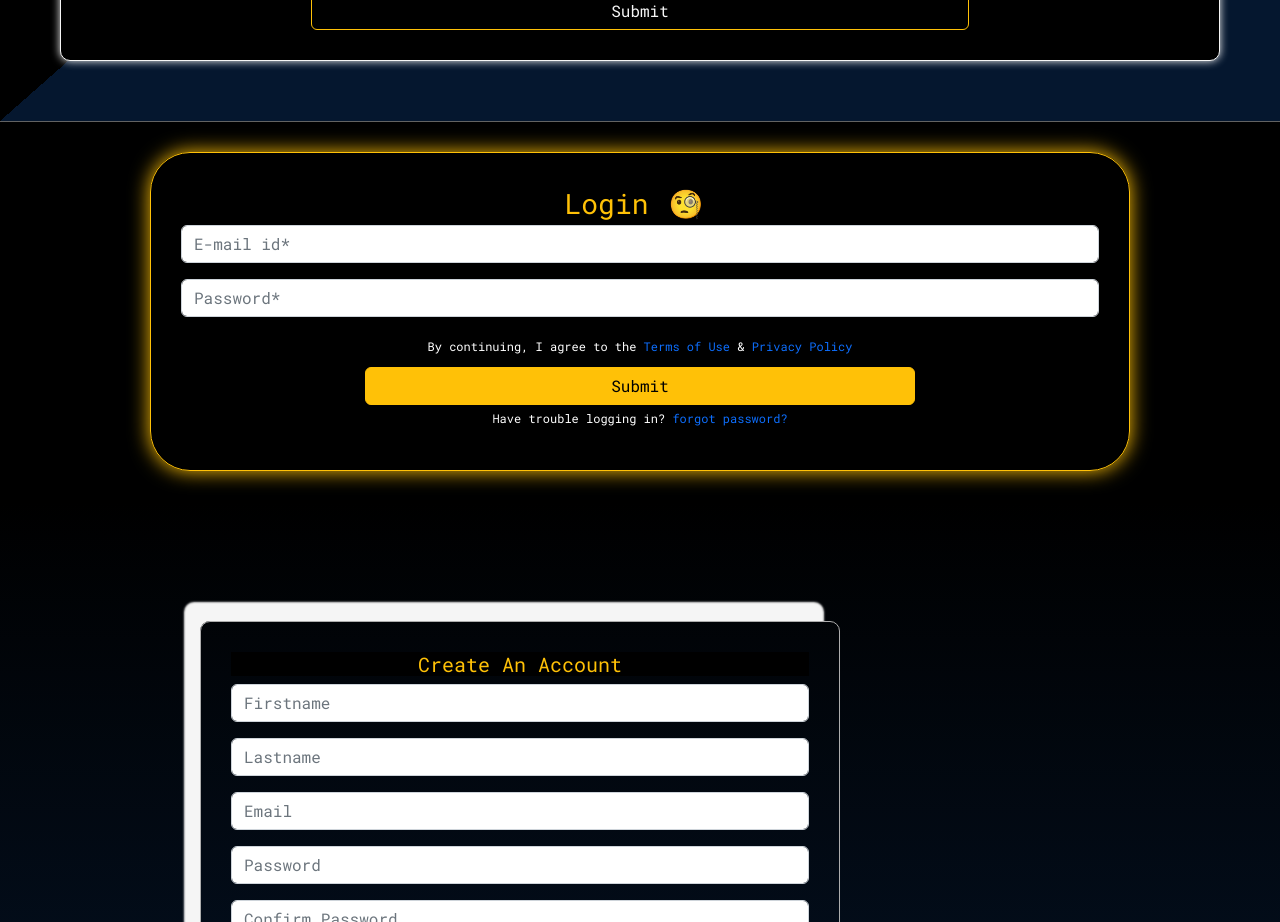
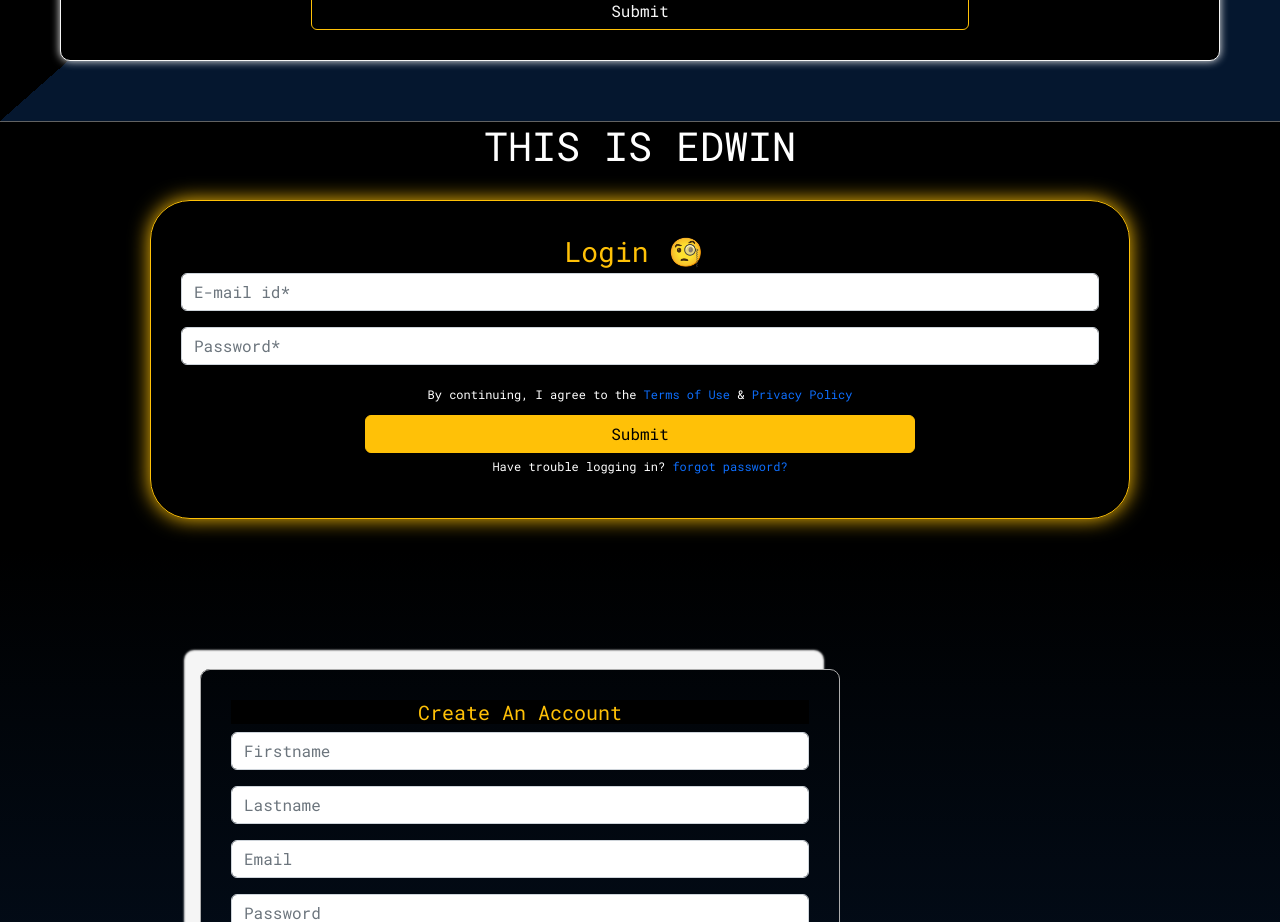
Before and after one commit to Eddi1995/zealHubIt, a React (Create React App) app in the folder zealhubit-app/: page / in a window 1280 px wide. Shown: the part 6040-6962 px from the top of the page. Built offline with nearby package versions, Linux system fonts and the light colour scheme.

Commit message:
checking edwin branch

```diff
--- a/zealhubit-app/src/Components/Login/Login.js
+++ b/zealhubit-app/src/Components/Login/Login.js
@@ -53,7 +53,9 @@ class Login extends Component{
 
     render(){
         return(
+
             <section class={Loginstyle.formControlling}>
+               <h1>THIS IS EDWIN</h1>
               <form>
                 <span className="text-warning fs-3 p-1 bg-transparent">Login</span><span className="fs-3 p-3 bg-transparent">&#129488;</span>
                 <input type="email" name="email" placeholder="E-mail id*" className="form-control" onChange={this.inputValues} required />
```
